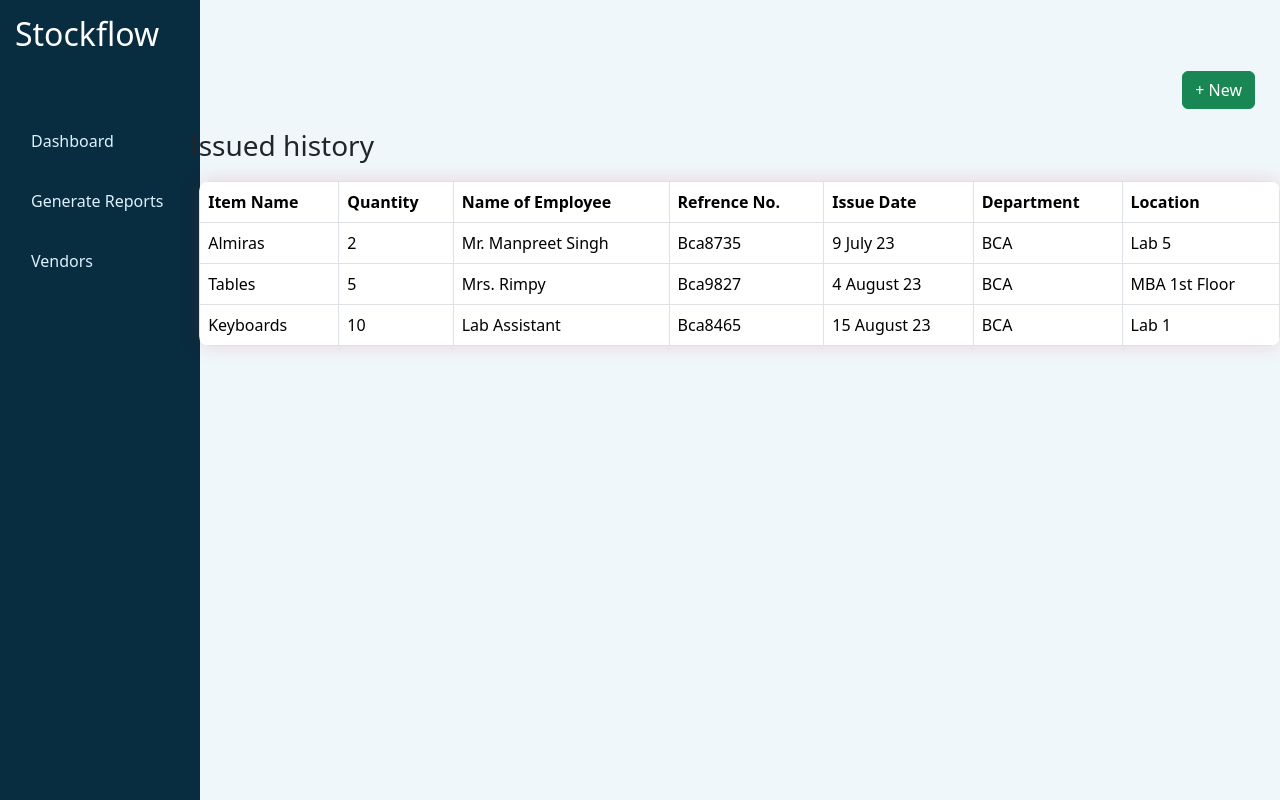
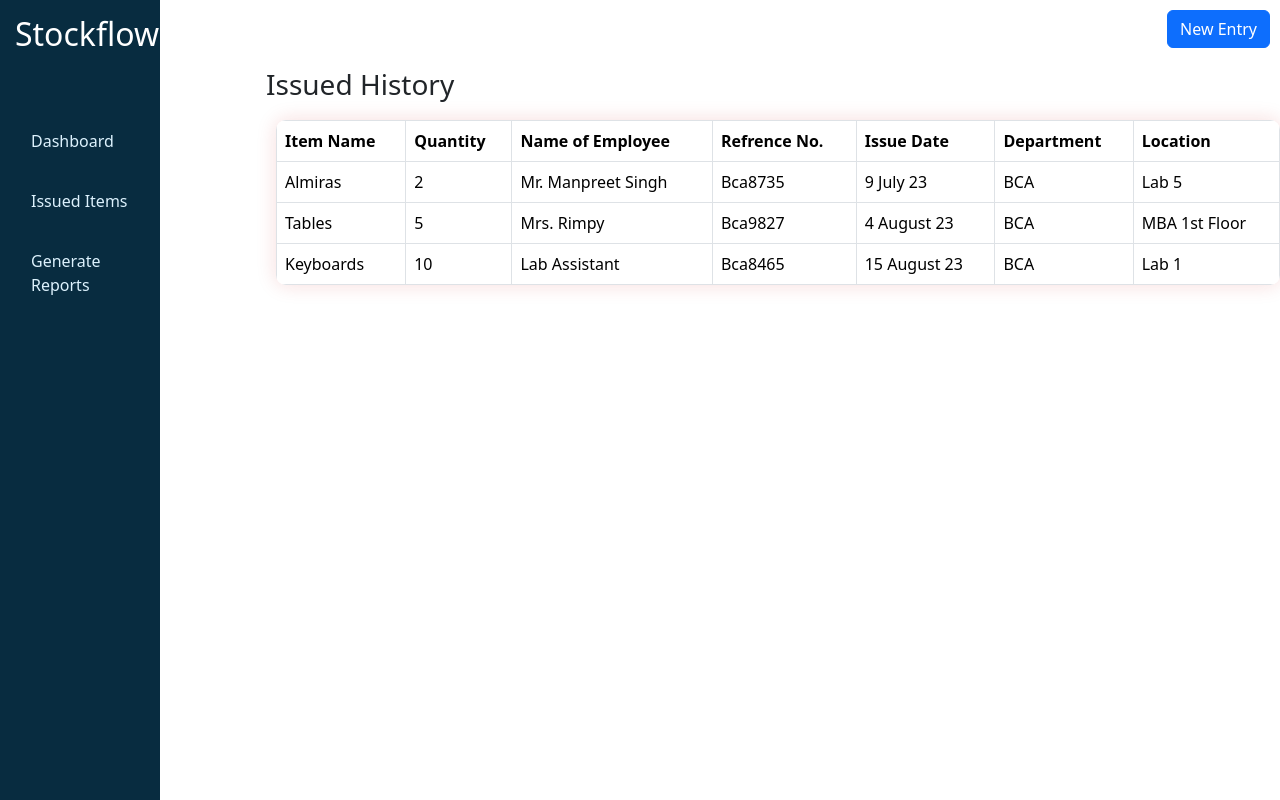
Before and after one commit to Anasdevs/Stock-management-system-msi-, a Django app: page /issued/ in a window 1280 px wide. Run offline with Django 4.2, Linux system fonts and the light colour scheme.

Commit message:
Updtaes Issued Page.

```diff
--- a/backend/sms/static/css/style.css
+++ b/backend/sms/static/css/style.css
@@ -12,7 +12,7 @@
   margin-right: 10px;
 }
 .Table-container{
-  width: 86%;
+  width: 80%;
   display: flex;
   height: 80vh;
   flex-direction: column;
@@ -30,7 +30,7 @@ table {
 
 .sidebar {
   height: 100%;
-  width: 200px;
+  width: 10%;
   position: fixed;
   top: 0;
   left: 0;
--- a/backend/sms/templates/Issued.html
+++ b/backend/sms/templates/Issued.html
@@ -5,23 +5,26 @@
 <head>
   <meta charset="UTF-8">
   <meta name="viewport" content="width=device-width, initial-scale=1.0">
-  <title>Stockflow</title>
+  <title>Issued</title>
   <link rel="stylesheet" href="{% static 'css/style.css' %}">
   <link href="https://cdn.jsdelivr.net/npm/bootstrap@5.3.2/dist/css/bootstrap.min.css" rel="stylesheet"
     integrity="sha384-T3c6CoIi6uLrA9TneNEoa7RxnatzjcDSCmG1MXxSR1GAsXEV/Dwwykc2MPK8M2HN" crossorigin="anonymous">
 </head>
 
-<body class="main">
+<body class="body">
+  <div class="sidebar">
+    <h2>Stockflow</h2>
     <div class="container">
       {% include 'sidebar.html' %}
     </div>
-  <h2>Stockflow</h2>
-  <div class="content">
+  </div>
   <div class="d-flex justify-content-end custom-margin">
-    <button type="button" class="btn btn-success">+ New</button>
+    <button type="button" class="btn btn-primary" data-bs-toggle="modal" data-bs-target="#">
+      New Entry
+    </button>
   </div>
   <div class="Table-container">
-  <h3>Issued history</h3>
+    <h3>Issued History</h3>
     <table class="table table-hover table-bordered">
       <thead>
         <tr>
@@ -65,7 +68,6 @@
       </tbody>
     </table>
   </div>
-
   <script src="https://cdn.jsdelivr.net/npm/bootstrap@5.3.2/dist/js/bootstrap.bundle.min.js"
     integrity="sha384-C6RzsynM9kWDrMNeT87bh95OGNyZPhcTNXj1NW7RuBCsyN/o0jlpcV8Qyq46cDfL"
     crossorigin="anonymous"></script>
--- a/backend/sms/templates/reports.html
+++ b/backend/sms/templates/reports.html
@@ -22,7 +22,8 @@
       <div class="dropdown-header w-100 p-3 rounded d-flex flex-row gap-5" style="background-color: #d3cee1;">
 
         <div class="dropdown align-center t-0">
-            <button class="btn btn-secondary dropdown-toggle mt-3" style="background-color: rgb(192, 191, 204)" type="button" id="dropdownMenuButton1" data-bs-toggle="dropdown" aria-expanded="false">
+          <button class="btn btn-secondary dropdown-toggle mt-3" style="background-color: rgb(192, 191, 204)"
+            type="button" id="dropdownMenuButton1" data-bs-toggle="dropdown" aria-expanded="false">
             Select Employee
           </button>
           <ul class="dropdown-menu" aria-labelledby="dropdownMenuButton1">
--- a/backend/sms/templates/sidebar.html
+++ b/backend/sms/templates/sidebar.html
@@ -9,27 +9,31 @@
     <title>Simple Sidebar</title>
     <link rel="stylesheet" href="{% static 'css/style.css' %}">
     <link rel="stylesheet" href="https://cdn.jsdelivr.net/npm/bootstrap@5.3.2/dist/css/bootstrap.min.css"
-        integrity="sha384-T3c6CoIi6uLrA9TneNEoa7RxnatzjcDSCmG1MXxSR1GAsXEV/Dwwykc2MPK8M2HN"
-        crossorigin="anonymous">
+        integrity="sha384-T3c6CoIi6uLrA9TneNEoa7RxnatzjcDSCmG1MXxSR1GAsXEV/Dwwykc2MPK8M2HN" crossorigin="anonymous">
     <style>
         .sidebar {
             height: 100vh;
-            width: 200px;
+            width: 12.5%;
             background-color: #082c40;
             color: rgb(0, 0, 19);
             padding: 15px;
 
         }
-        .nav-item{
+
+        .nav-item {
             margin-top: 20px;
+            text-wrap: wrap;
         }
+
         .nav-link {
             color: #DDF2FD;
         }
+
         .content {
             padding: 15px;
         }
-        h2{
+
+        h2 {
             color: #ffffff;
         }
     </style>
@@ -37,16 +41,17 @@
 
 <body>
     <div class="sidebar">
-        <h2 >Stockflow</h2>
+        <h2>Stockflow</h2>
         <ul class="nav flex-column mt-5">
             <li class="nav-item">
                 <a class="nav-link active" href="/">Dashboard</a>
             </li>
+            </li>
+            <li class="nav-item">
+                <a class="nav-link" href="/issued">Issued Items</a>
+            </li>
             <li class="nav-item">
                 <a class="nav-link" href="/reports">Generate Reports</a>
-            </li>
-            <li class="nav-item">
-                <a class="nav-link" href="#">Vendors</a>
             </li>
         </ul>
     </div>
--- a/backend/sms/urls.py
+++ b/backend/sms/urls.py
@@ -3,7 +3,7 @@ from . import views
 
 urlpatterns = [
     path('', views.index, name='index'),
-    path('issued/', views.issued, name='assigned'),
+    path('issued/', views.issued, name='issued'),
     path('sidebar/', views.sidebar, name='sidebar'),
     path('reports/', views.reports, name="reports")
 ]
```
Also changed, not shown: backend/sms/templates/home.html (indentation only). Lines whose indentation alone changed are shown as unchanged.
